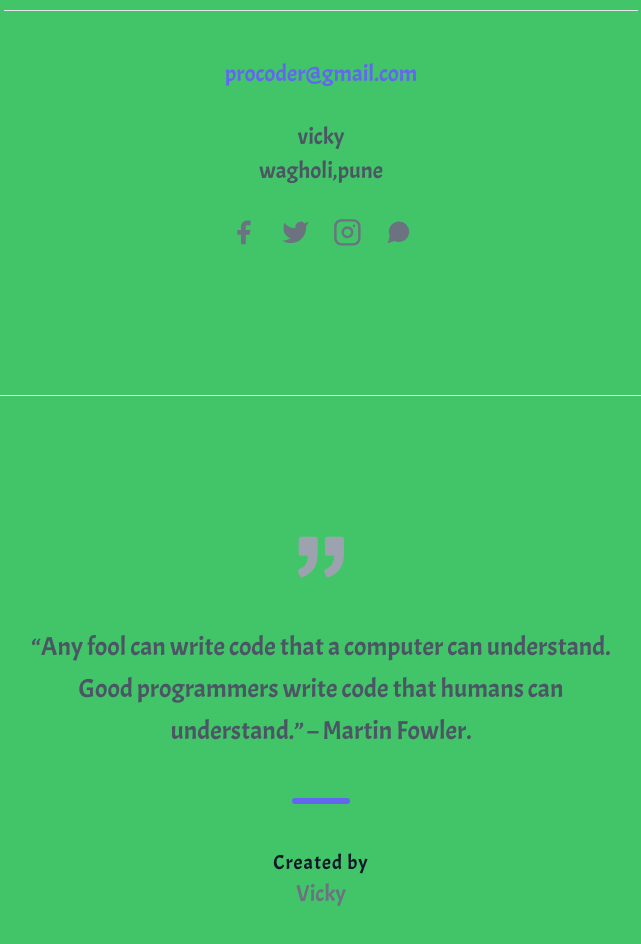
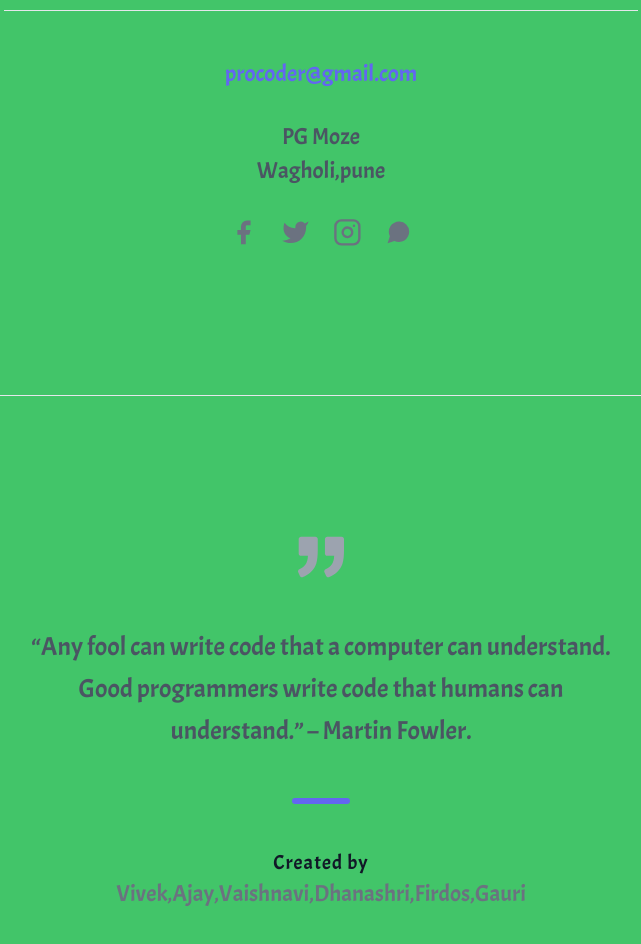
Before and after one commit to mr-vicky/pro.coder, a plain HTML site: page index.html in a window 1280 px wide. Shown: the part 2600-3544 px from the top of the page, without its empty margins (319-960 px from the left). Drawn offline with nearby package versions, Linux system fonts and the light colour scheme.

Commit message:
Update index.html

```diff
--- a/index.html
+++ b/index.html
@@ -336,8 +336,7 @@
                     </div>
                     <div class="p-2 w-full pt-8 mt-8 border-t border-gray-200 text-center">
                         <a class="text-indigo-500">procoder@gmail.com</a>
-                        <p class="leading-normal my-5">vicky
-                            <br>wagholi,pune
+                        <p class="leading-normal my-5">PG Moze<br>Wagholi,pune
                         </p>
                         <span class="inline-flex">
                             <a class="text-gray-500">
@@ -389,7 +388,7 @@
                     programmers write code that humans can understand.” – Martin Fowler.</p>
                 <span class="inline-block h-1 w-10 rounded bg-indigo-500 mt-8 mb-6"></span>
                 <h2 class="text-gray-900 font-medium title-font tracking-wider text-sm">Created by</h2>
-                <p class="text-gray-500">Vicky</p>
+                <p class="text-gray-500">Vivek,Ajay,Vaishnavi,Dhanashri,Firdos,Gauri</p>
             </div>
         </div>
     </section>
```
